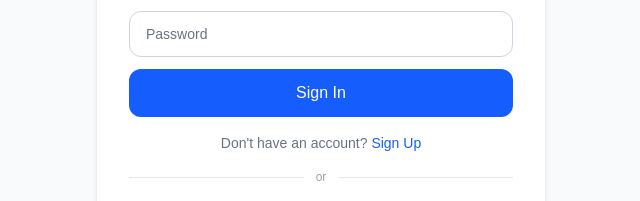
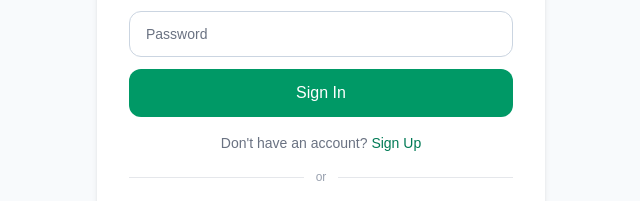
Before and after one commit to Progress21-tech/I-solutions, a Next.js app in the folder mediconnect-uphr/: page /login in a window 1280 px wide. Shown: the part 345-546 px from the top of the page, without its empty margins (319-959 px from the left). Built offline with nearby package versions, Linux system fonts and the light colour scheme; no server answers.

Commit message:
Update page.tsx

```diff
--- a/mediconnect-uphr/app/(auth)/login/page.tsx
+++ b/mediconnect-uphr/app/(auth)/login/page.tsx
@@ -138,7 +138,7 @@ export default function LoginPage() {
           <button
             onClick={handleEmailAuth}
             disabled={loading}
-            className="w-full bg-blue-600 text-white py-3 rounded-xl font-medium hover:bg-blue-700 transition disabled:opacity-50"
+            className="w-full bg-emerald-600 text-white py-3 rounded-xl font-medium hover:bg-emerald-700 transition disabled:opacity-50"
           >
             {loading ? 'Please wait...' : isSignUp ? 'Create Account' : 'Sign In'}
           </button>
@@ -148,7 +148,7 @@ export default function LoginPage() {
           {isSignUp ? 'Already have an account?' : "Don't have an account?"}{' '}
           <button
             onClick={() => setIsSignUp(!isSignUp)}
-            className="text-blue-600 font-medium"
+            className="text-emerald-700 font-medium"
           >
             {isSignUp ? 'Sign In' : 'Sign Up'}
           </button>
```
